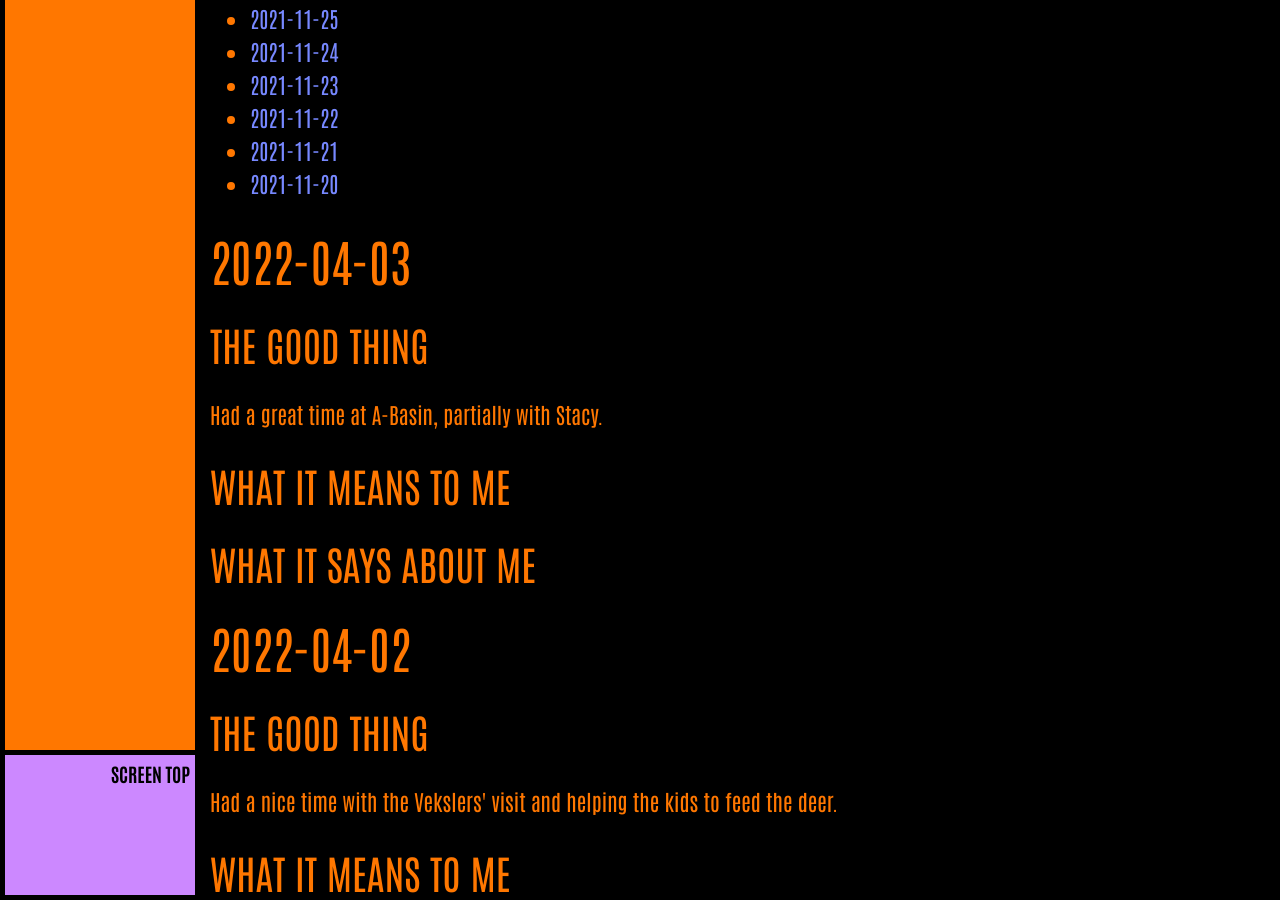
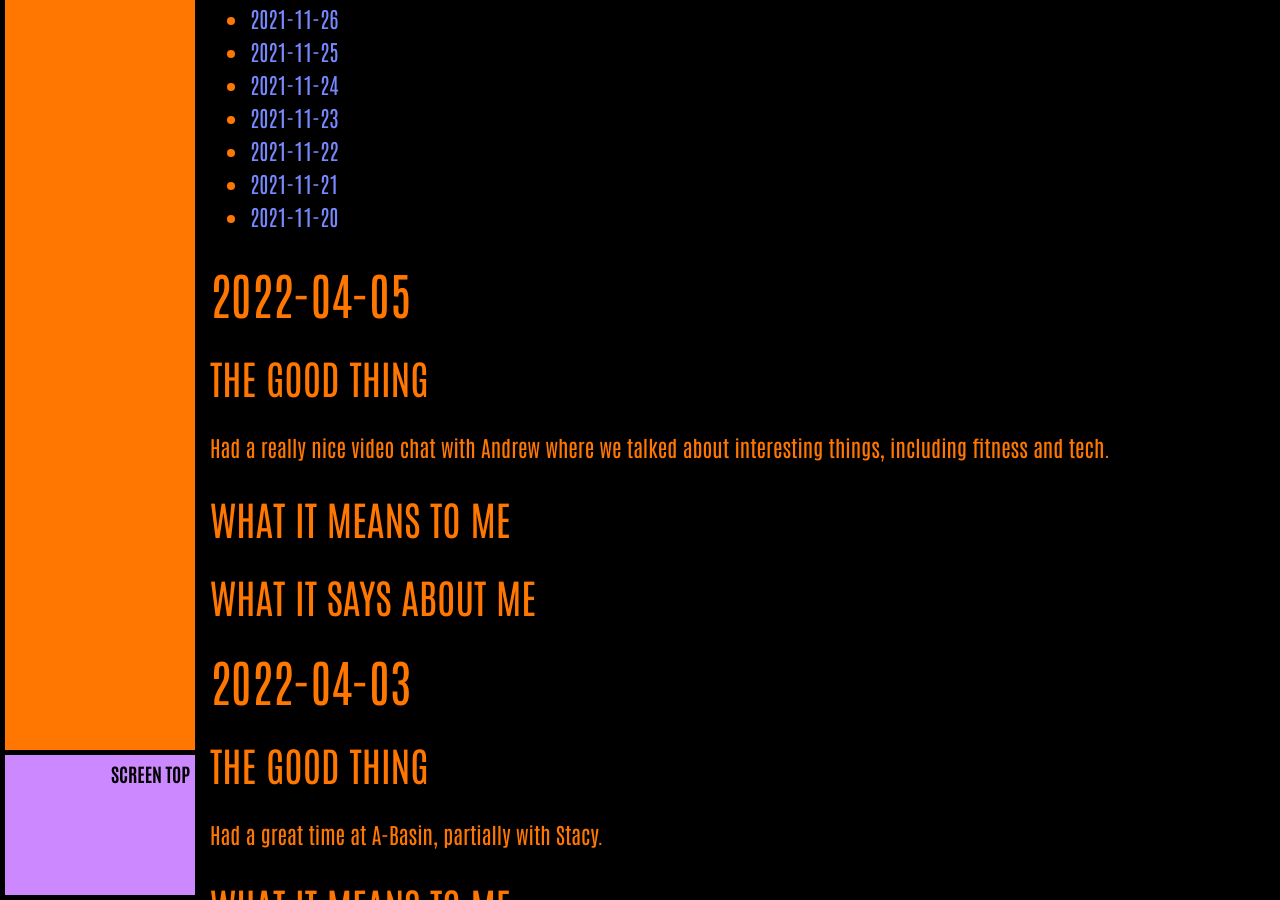
Before and after one commit to ArthurZey/arthurzey.github.io, a Jekyll site: the page built from _pages/one-good-thing.md, in a window 1280 px wide and 900 px high, scrolled down 3091 px. Built offline with Jekyll 4.4.1, drawn with Linux system fonts in a browser that asks for light colours; some of the changed text lies outside the part shown.

Commit message:
added stub for 2022-04-05

```diff
--- a/_pages/one-good-thing.md
+++ b/_pages/one-good-thing.md
@@ -12,6 +12,15 @@
 * TOC
 {:toc}
 {::options toc_levels="2" /}
+
+## 2022-04-05
+### The Good Thing
+Had a really nice video chat with Andrew where we talked about interesting things, including fitness and tech.
+### What It Means to Me
+
+### What It Says about Me
+
+
 
 ## 2022-04-03
 ### The Good Thing
```
Also changed, not shown: other parts of _pages/one-good-thing.md (+1 -1 lines).
